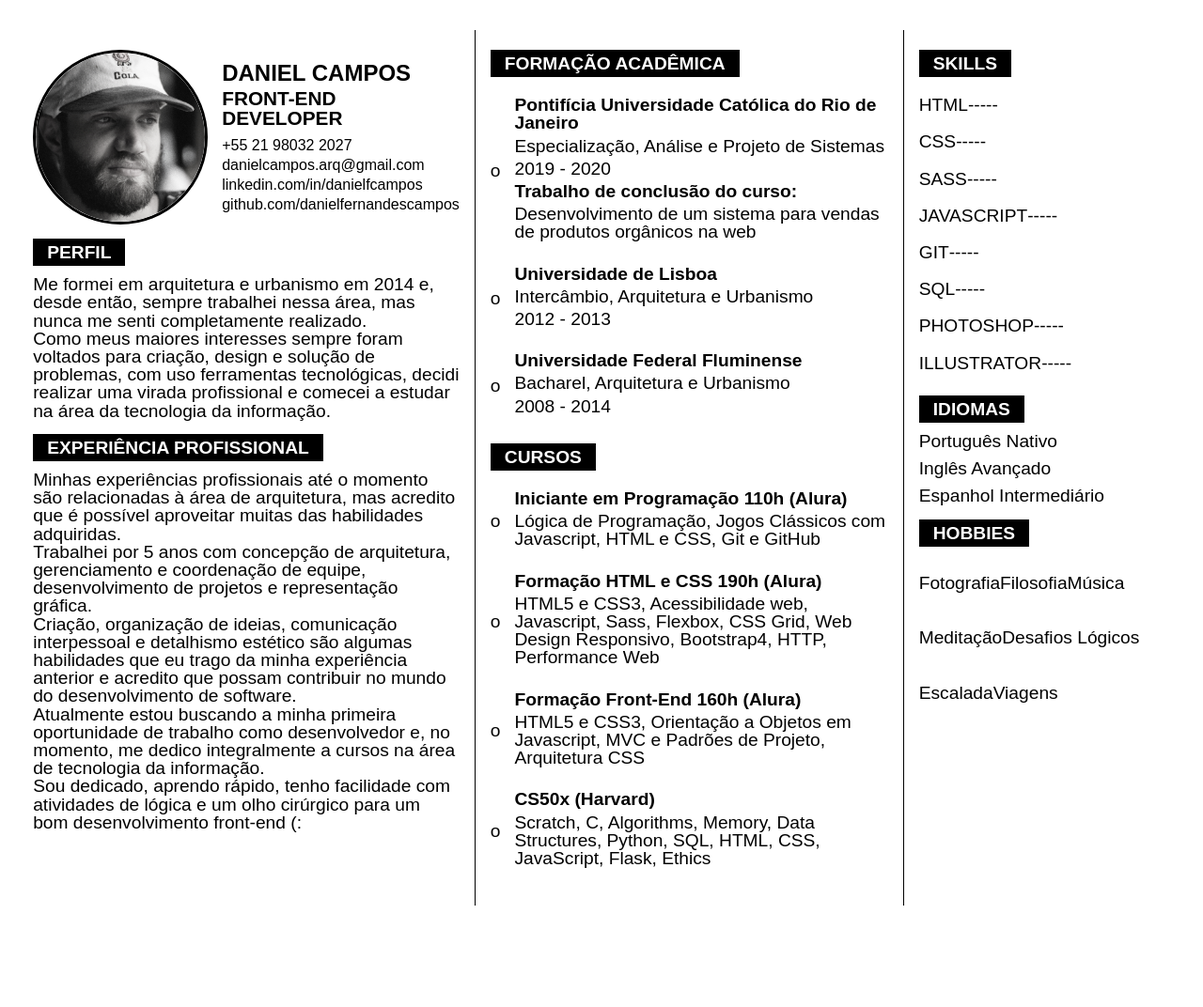
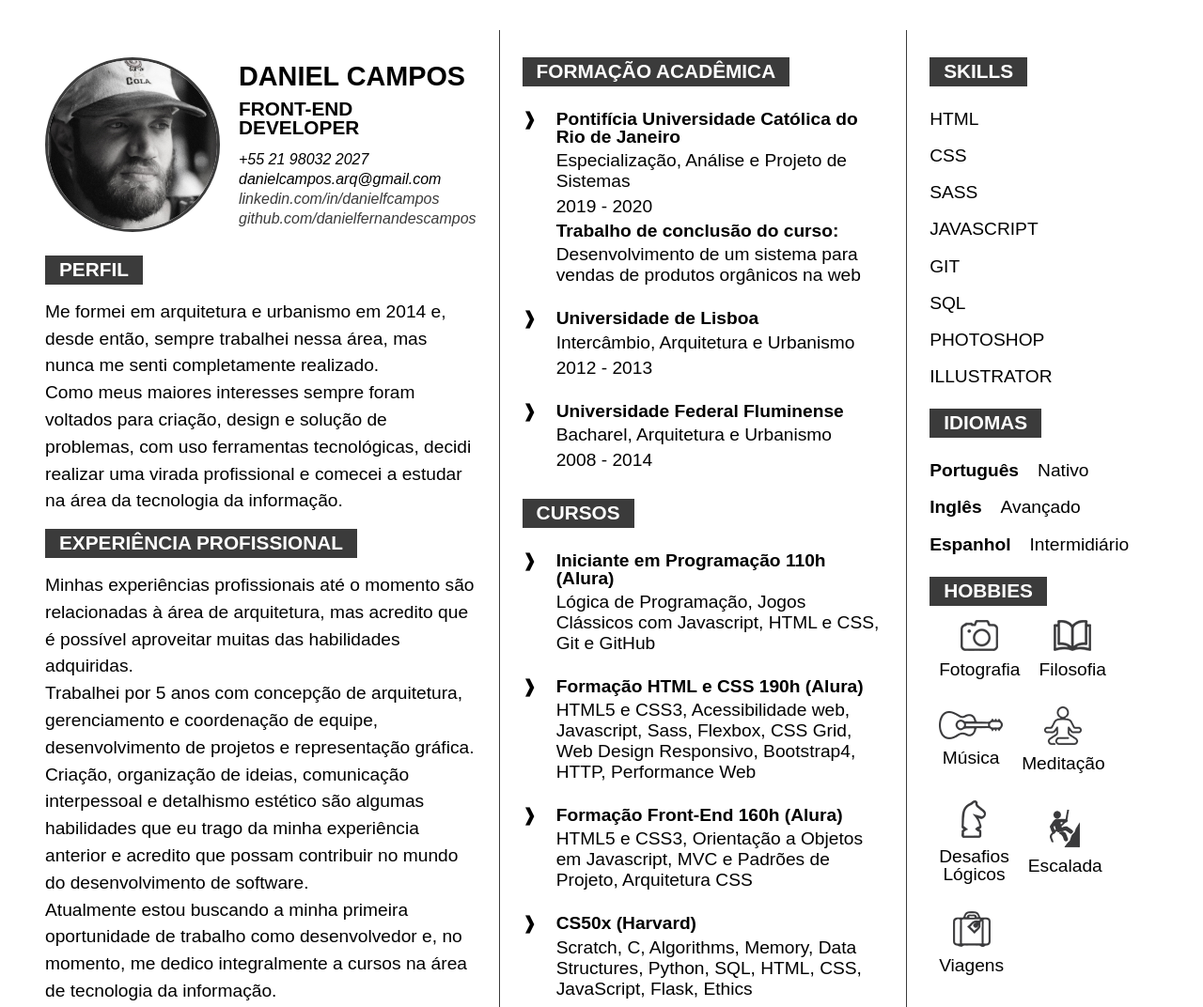
Before and after one commit to danielfernandescampos/resume, a plain HTML site: page pages/resume.html in a window 1280 px wide. Shown: the top 1072 px of the page at 94% size. Before the commit the page ends 996 px from the top, so only its background shows below. Drawn offline with Linux system fonts and the light colour scheme.

Commit message:
ajusting responsivity

```diff
--- a/css/resume.css
+++ b/css/resume.css
@@ -1,5 +1,6 @@
 :root{
     --size-perfil: 180px;
+    --color-black: rgb(59, 59, 59)
 }
 
 main {
@@ -7,37 +8,44 @@ main {
     flex-wrap: wrap;
     font-family: sans-serif;
     font-size: 1.2rem;
-    padding: 0 1.2rem;
+    padding: 0 1.5rem;
+}
+
+a {
+    text-decoration: none;
+    color: var(--color-black);
 }
 
 .personal-container {
     display: flex;
     flex-wrap: wrap;
     align-items: center;
+    margin-bottom: 10px;
 }
 
 .img-profile {
  height: var(--size-perfil);
  width: var(--size-perfil);
- border: solid 3px black;
+ border: solid 3px var(--color-black);
  border-radius: 50%;
- margin: 5px 15px 10px 0;
+ margin: 5px 20px 10px 0;
 }
 
 .info-title1{
-    font-size: 1.5rem;
+    font-size: 1.8rem;
     font-weight: bolder;
 }
 
 .info-title2{
     font-size: 1.3rem;
     font-weight: bolder;
-    margin: 5px 0;
+    margin: 10px 0 15px 0;
 }
 
 .info-text {
     margin: 5px 0;
     font-size: 1rem;
+    font-style: oblique;
 }
 
 .info-text-container {
@@ -45,13 +53,14 @@ main {
 }
 
 .title {
-    background-color: black;
+    background-color: var(--color-black);
     color: white;
     font-weight: bold;
+    font-size: 1.3rem;
     width: auto;
     display: inline-block;
     padding: 5px 15px 5px 15px;
-    margin-top: 5px;
+    margin: 5px 0;
 }
 
 .subtitle {
@@ -60,6 +69,7 @@ main {
 
 .list {
     margin: 20px 0;
+    align-items: flex-start;
 }
 
 .list li p{
@@ -68,7 +78,7 @@ main {
 }
 
 .icon-li {
-    margin-right: 15px;
+    margin-right: 20px;
     display: flex;
     align-items: center;
 }
@@ -77,8 +87,21 @@ main {
     margin: 10px 0 10px 0;
 }
 
+.paragraph {
+    line-height: 1.8rem;
+}
+
 .list {
     display: flex;
+}
+
+#courses p, #education p {
+   line-height: normal;
+}
+
+.language {
+    font-weight: bolder;
+    margin-right: 20px;
 }
 
 .column1 {
@@ -96,37 +119,73 @@ main {
     max-width: 1000px;
 }
 
+
 .hobbies {
     display: flex;
     flex-wrap: wrap;
 }
 
+.hobby{
+    display:flex;
+    justify-content:center;
+    flex-direction: column;
+    align-items: center;
+    margin: 10px;
+    text-align: center;
+}
+
 @media screen and (min-width: 768px){
     .personal-container {
         flex-wrap: nowrap;
+    }
+    .column3{
+        display: flex;
+        flex-wrap: wrap;
+    }
+
+    #skills {
+        width: 33%;
+    }
+    #languages {
+        width: 33%;
+    }
+    #hobbies {
+        width: 33%;
+    }
 }
 
 @media screen and (min-width: 1200px){
     main {
         flex-wrap: nowrap;
     }
+
     .column1 {
         width:38%;
-        border-right: 1px solid black;
+        border-right: 1px solid var(--color-black);
         margin: 2rem 0;
-        padding: 1rem;
+        padding: 1.5rem;
     }
 
     .column2 {
         width:38%;
-        border-right: 1px solid black;
+        border-right: 1px solid var(--color-black);
         margin: 2rem 0;
-        padding: 1rem;
+        padding: 1.5rem;
     }
 
     .column3{
         width:24%;
         margin: 2rem 0;
-        padding: 1rem;
+        padding: 1.5rem;
+        display: block;
+    }
+    #skills {
+        width: 100%;
+    }
+    #languages {
+        width: 100%;
+    }
+    #hobbies {
+        width: 100%;
     }
 }
--- a/pages/resume.html
+++ b/pages/resume.html
@@ -3,6 +3,7 @@
 <head>
     <meta charset="utf-8">
     <meta name=viewport content="width=device-width initial-scale=1.0">
+    <link rel="shortcut icon" href="&#129492">
     <link rel="stylesheet" href="../css/reset.css">
     <link rel="stylesheet" href="../css/resume.css">
 </head>
@@ -11,33 +12,33 @@
     <main>
         <div class="column1">
             <div class="personal-container">
-                <img class="img-profile" src="../img/foto-perfil.png">
+                <img class="img-profile" src="../img/foto-perfil-full.jpg">
                 <div class="personal-info">
                     <h2 class="info-title1">DANIEL CAMPOS</h2>
                     <h2 class="info-title2">FRONT-END DEVELOPER</h2>
                     <div class="info-text-container">
                         <h4 class="info-text">+55 21 98032 2027</h4>
                         <h4 class="info-text">danielcampos.arq@gmail.com</h4>
-                        <h4 class="info-text">linkedin.com/in/danielfcampos</h4>
-                        <h4 class="info-text">github.com/danielfernandescampos</h4>
+                        <h4 class="info-text"><a href="https://www.linkedin.com/in/danielfcampos/" target="_blank" rel="noopener noreferrer">linkedin.com/in/danielfcampos</a></h4>
+                        <h4 class="info-text"><a href="https://github.com/danielfernandescampos" target="_blank" rel="noopener noreferrer">github.com/danielfernandescampos</a></h4>
                     </div>
                 </div>
             </div>
             <div class="category-info">
                 <h3 class="title">PERFIL</h3>
-                <p>Me formei em arquitetura e urbanismo em 2014 e, desde então, sempre trabalhei nessa área, mas nunca me senti completamente realizado. <br> Como meus maiores interesses sempre foram voltados para criação, design e solução de problemas, com uso ferramentas tecnológicas, decidi realizar uma virada profissional e comecei a estudar na área da tecnologia da informação.</p>
+                <p class="paragraph">Me formei em arquitetura e urbanismo em 2014 e, desde então, sempre trabalhei nessa área, mas nunca me senti completamente realizado. <br> Como meus maiores interesses sempre foram voltados para criação, design e solução de problemas, com uso ferramentas tecnológicas, decidi realizar uma virada profissional e comecei a estudar na área da tecnologia da informação.</p>
             </div>
             <div class="category-info">
                 <h3 class="title">EXPERIÊNCIA PROFISSIONAL</h3>
-                <p>Minhas experiências profissionais até o momento são relacionadas à área de arquitetura, mas acredito que é possível aproveitar muitas das habilidades adquiridas. <br>Trabalhei por 5 anos com concepção de arquitetura, gerenciamento e coordenação de equipe, desenvolvimento de projetos e representação gráfica. <br>Criação, organização de ideias, comunicação interpessoal e detalhismo estético são algumas habilidades que eu trago da minha experiência anterior e acredito que possam contribuir no mundo do desenvolvimento de software. <br>Atualmente estou buscando a minha primeira oportunidade de trabalho como desenvolvedor e, no momento, me dedico integralmente a cursos na área de tecnologia da informação. <br>Sou dedicado, aprendo rápido, tenho facilidade com atividades de lógica e um olho cirúrgico para um bom desenvolvimento front-end (:</p>
+                <p class="paragraph">Minhas experiências profissionais até o momento são relacionadas à área de arquitetura, mas acredito que é possível aproveitar muitas das habilidades adquiridas. <br>Trabalhei por 5 anos com concepção de arquitetura, gerenciamento e coordenação de equipe, desenvolvimento de projetos e representação gráfica. <br>Criação, organização de ideias, comunicação interpessoal e detalhismo estético são algumas habilidades que eu trago da minha experiência anterior e acredito que possam contribuir no mundo do desenvolvimento de software. <br>Atualmente estou buscando a minha primeira oportunidade de trabalho como desenvolvedor e, no momento, me dedico integralmente a cursos na área de tecnologia da informação. <br>Sou dedicado, aprendo rápido, tenho facilidade com atividades de lógica e um olho cirúrgico para um bom desenvolvimento front-end (:</p>
             </div>
         </div>
         <div class="column2">
-            <div class="category-info">
+            <div class="category-info" id="education">
                 <h3 class="title">FORMAÇÃO ACADÊMICA</h3>
                 <ul>
                     <ul class="list">
-                        <li class="icon-li"><img src="">o</li>
+                        <li class="icon-li"><img src="">&#10097</li>
                         <li>
                             <h4 class="subtitle">Pontifícia Universidade Católica do Rio de Janeiro</h4>
                             <p>Especialização, Análise e Projeto de Sistemas</p>
@@ -47,7 +48,7 @@
                         </li>
                     </ul>
                     <ul class="list">
-                        <li class="icon-li"><img src="">o</li>
+                        <li class="icon-li"><img src="">&#10097</li>
                         <li>
                             <h4 class="subtitle">Universidade de Lisboa</h4>
                             <p>Intercâmbio, Arquitetura e Urbanismo</p>
@@ -55,7 +56,7 @@
                         </li>
                     </ul>
                     <ul class="list">
-                        <li class="icon-li"><img src="">o</li>
+                        <li class="icon-li"><img src="">&#10097</li>
                         <li>
                             <h4 class="subtitle">Universidade Federal Fluminense</h4>
                             <p>Bacharel, Arquitetura e Urbanismo</p>
@@ -68,28 +69,28 @@
                 <h3 class="title">CURSOS</h3>
                 <ul>
                     <ul class="list">
-                        <li class="icon-li"><img src="">o</li>
+                        <li class="icon-li"><img src="">&#10097</li>
                         <li>
                             <h4 class="subtitle">Iniciante em Programação 110h (Alura)</h4>
                             <p>Lógica de Programação, Jogos Clássicos com Javascript, HTML e CSS, Git e GitHub</p>
                         </li>
                     </ul>
                     <ul class="list">
-                        <li class="icon-li"><img src="">o</li>
+                        <li class="icon-li"><img src="">&#10097</li>
                         <li>
                             <h4 class="subtitle">Formação HTML e CSS 190h (Alura)</h4>
                             <p>HTML5 e CSS3, Acessibilidade web, Javascript, Sass, Flexbox, CSS Grid, Web Design Responsivo, Bootstrap4, HTTP, Performance Web</p>
                         </li>
                     </ul>
                     <ul class="list">
-                        <li class="icon-li"><img src="">o</li>
+                        <li class="icon-li"><img src="">&#10097</li>
                         <li>
                             <h4 class="subtitle">Formação Front-End 160h (Alura)</h4>
                             <p>HTML5 e CSS3, Orientação a Objetos em Javascript, MVC e Padrões de Projeto, Arquitetura CSS</p>
                         </li>
                     </ul>
                     <ul class="list">
-                        <li class="icon-li"><img src="">o</li>
+                        <li class="icon-li"><img src="">&#10097</li>
                         <li>
                             <h4 class="subtitle">CS50x (Harvard)</h4>
                             <p>Scratch, C, Algorithms, Memory, Data Structures, Python, SQL, HTML, CSS, JavaScript, Flask, Ethics</p>
@@ -104,73 +105,84 @@
                 <ul>
                     <ul class="list">
                         <li>HTML</li>
-                        <li>-----</li>
+                        <li></li>
                     </ul>
                     <ul class="list">
                         <li>CSS</li>
-                        <li>-----</li>
+                        <li></li>
                     </ul>
                     <ul class="list">
                         <li>SASS</li>
-                        <li>-----</li>
+                        <li></li>
                     </ul>
                     <ul class="list">
                         <li>JAVASCRIPT</li>
-                        <li>-----</li>
+                        <li></li>
                     </ul>
                     <ul class="list">
                         <li>GIT</li>
-                        <li>-----</li>
+                        <li></li>
                     </ul>
                     <ul class="list">
                         <li>SQL</li>
-                        <li>-----</li>
+                        <li></li>
                     </ul>
                     <ul class="list">
                         <li>PHOTOSHOP</li>
-                        <li>-----</li>
+                        <li></li>
                     </ul>
                     <ul class="list">
                         <li>ILLUSTRATOR</li>
-                        <li>-----</li>
+                        <li></li>
                     </ul>
                 </ul>
             </div>
             <div class="category-info" id="languages">
                 <h3 class="title">IDIOMAS</h3>
-                <p><b>Português</b> Nativo</p>
-                <p><b>Inglês</b> Avançado</p>
-                <p><b>Espanhol</b> Intermediário</p>
+                <ul>
+                    <ul class="list">
+                        <li class="language">Português</li>
+                        <li>Nativo</li>
+                    </ul>
+                    <ul class="list">
+                        <li class="language">Inglês</li>
+                        <li>Avançado</li>
+                    </ul>
+                    <ul class="list">
+                        <li class="language">Espanhol</li>
+                        <li>Intermidiário</li>
+                    </ul>
+                </ul>
             </div>
             <div class="category-info" id="hobbies">
                 <h3 class="title">HOBBIES</h3>
                 <div class="hobbies">
                     <div class="hobby">
-                        <img src="">
+                        <img class="icon-hobby" src="../img/photography.png">
                         <p>Fotografia</p>
                     </div>
                     <div class="hobby">
-                        <img src="">
+                        <img class="icon-hobby" src="../img/philosophy.png">
                         <p>Filosofia</p>
                     </div>
                     <div class="hobby">
-                        <img src="">
+                        <img class="icon-hobby" src="../img/music.png">
                         <p>Música</p>
                     </div>
                     <div class="hobby">
-                        <img src="">
+                        <img class="icon-hobby" src="../img/meditation.png">
                         <p>Meditação</p>
                     </div>
                     <div class="hobby">
-                        <img src="">
-                        <p>Desafios Lógicos</p>
+                        <img class="icon-hobby" src="../img/logic.png">
+                        <p>Desafios<br>Lógicos</p>
                     </div>
                     <div class="hobby">
-                        <img src="">
+                        <img class="icon-hobby" src="../img/climbing.png">
                         <p>Escalada</p>
                     </div>
                     <div class="hobby">
-                        <img src="">
+                        <img class="icon-hobby" src="../img/trips.png">
                         <p>Viagens</p>
                     </div>
                 </div>
```
Also changed, not shown: img/climbing.png (added), img/foto-perfil-full.jpg (added), img/logic.png (added), img/meditation.png (added), img/music.png (added), img/philosophy.png (added), img/photography.png (added), img/trips.png (added).
